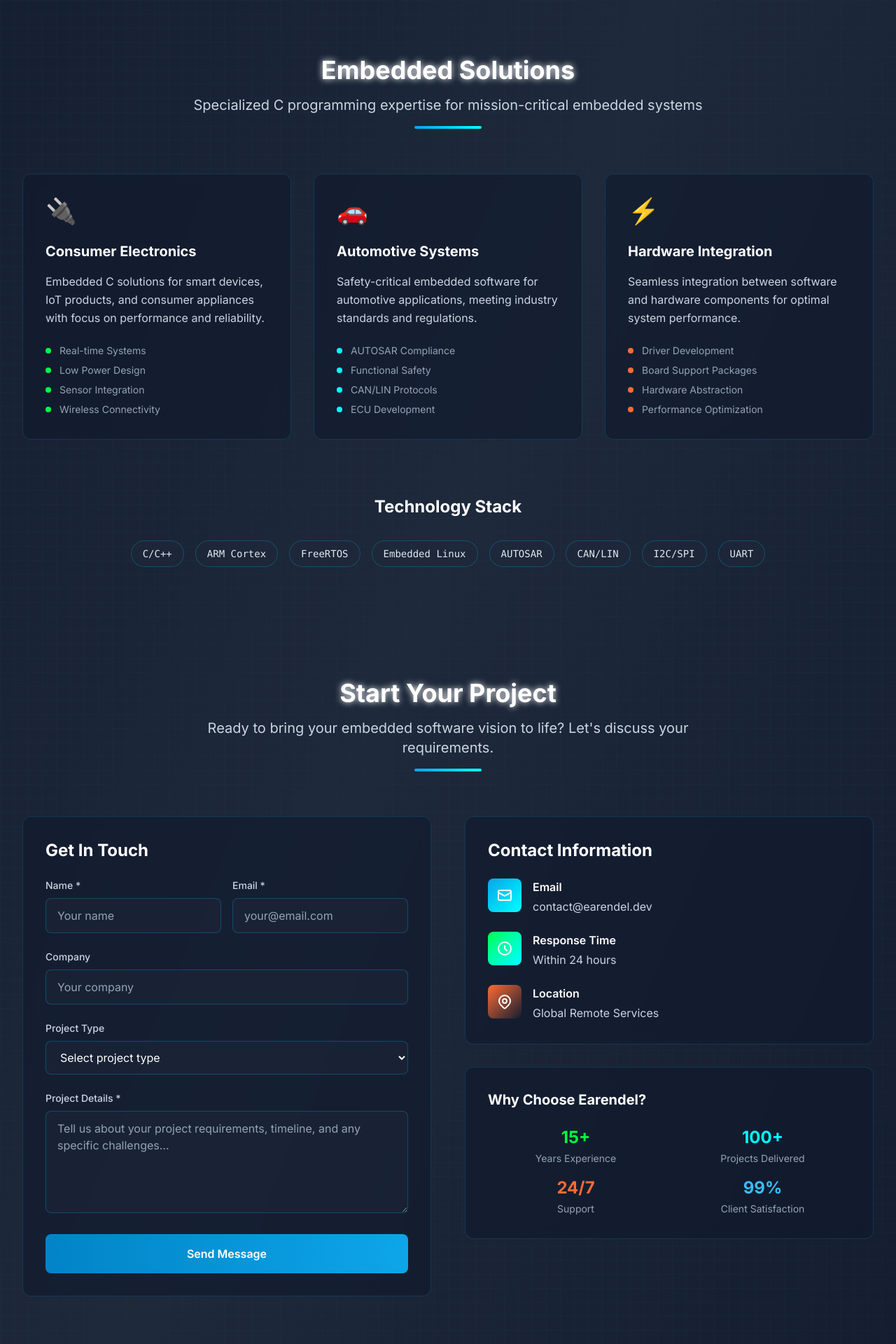
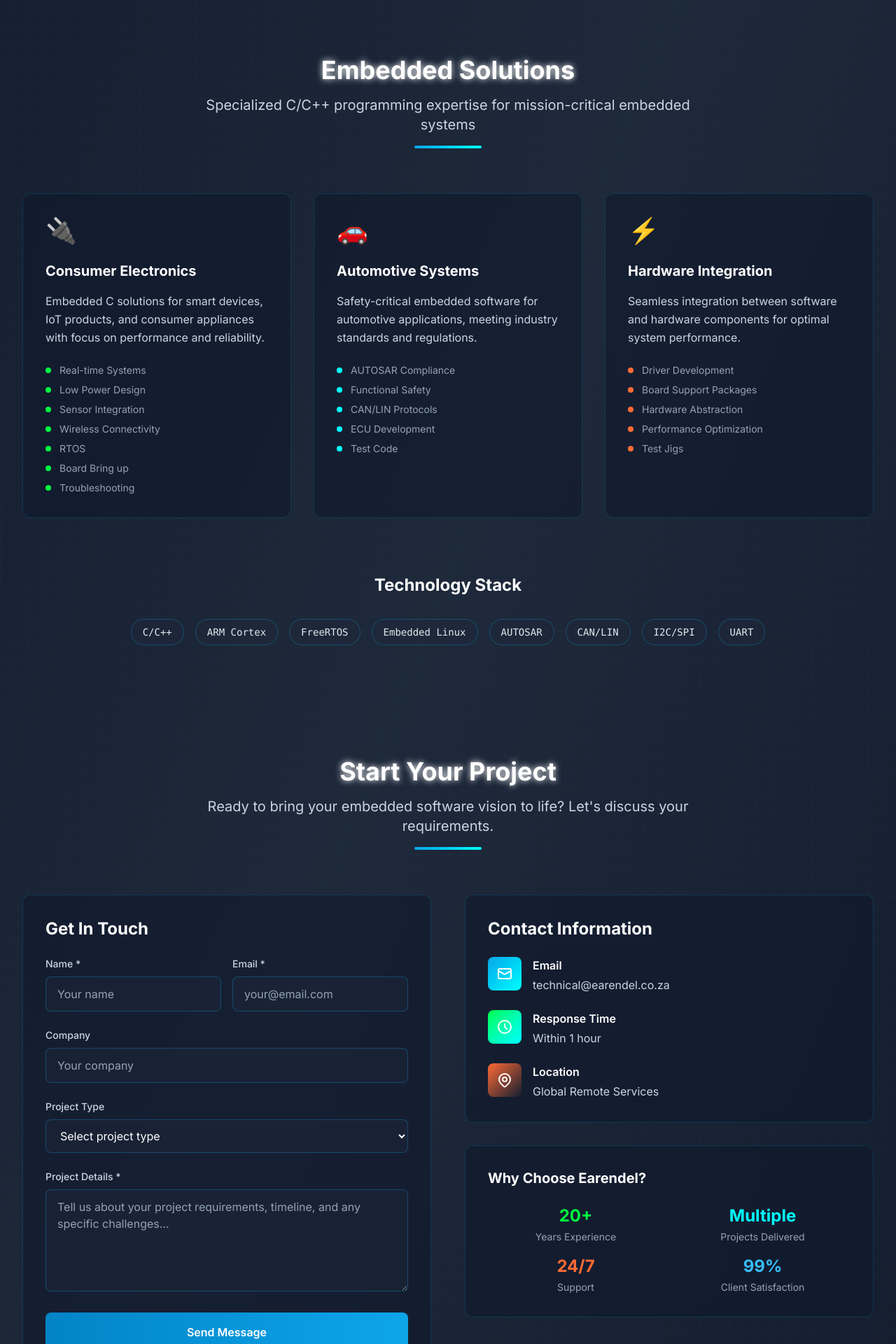
Before and after one commit to kidharb/earendel, a Next.js app: page / in a window 1280 px wide. Shown: the part 800-2720 px from the top of the page at 70% size. Built offline with nearby package versions, Linux system fonts and the light colour scheme.

Commit message:
Made information for speific

```diff
--- a/src/app/layout.tsx
+++ b/src/app/layout.tsx
@@ -6,14 +6,14 @@ const inter = Inter({ subsets: ['latin'] })
 
 export const metadata: Metadata = {
   title: 'Earendel - Embedded Software Solutions',
-  description: 'Professional embedded software development for consumer and automotive applications. Specializing in C programming and hardware integration.',
+  description: 'Professional embedded software development for consumer and automotive applications. Specializing in low level programming and hardware integration.',
   keywords: 'embedded software, C programming, automotive software, consumer electronics, hardware integration, Earendel',
   authors: [{ name: 'Earendel' }],
   viewport: 'width=device-width, initial-scale=1',
   robots: 'index, follow',
   openGraph: {
     title: 'Earendel - Embedded Software Solutions',
-    description: 'Professional embedded software development for consumer and automotive applications.',
+    description: 'Professional embedded software and hardware development for consumer and automotive applications.',
     type: 'website',
     locale: 'en_US',
   },
--- a/src/components/Contact.tsx
+++ b/src/components/Contact.tsx
@@ -151,7 +151,7 @@ export default function Contact() {
                   </div>
                   <div>
                     <h4 className="text-white font-semibold mb-1">Email</h4>
-                    <p className="text-secondary-300">contact@earendel.dev</p>
+                    <p className="text-secondary-300">technical@earendel.co.za</p>
                   </div>
                 </div>
 
@@ -163,7 +163,7 @@ export default function Contact() {
                   </div>
                   <div>
                     <h4 className="text-white font-semibold mb-1">Response Time</h4>
-                    <p className="text-secondary-300">Within 24 hours</p>
+                    <p className="text-secondary-300">Within 1 hour</p>
                   </div>
                 </div>
 
@@ -187,11 +187,11 @@ export default function Contact() {
               <h3 className="text-xl font-bold text-white mb-6">Why Choose Earendel?</h3>
               <div className="grid grid-cols-2 gap-4">
                 <div className="text-center">
-                  <div className="text-2xl font-bold text-tech-green mb-1">15+</div>
+                  <div className="text-2xl font-bold text-tech-green mb-1">20+</div>
                   <div className="text-sm text-secondary-400">Years Experience</div>
                 </div>
                 <div className="text-center">
-                  <div className="text-2xl font-bold text-tech-cyan mb-1">100+</div>
+                  <div className="text-2xl font-bold text-tech-cyan mb-1">Multiple</div>
                   <div className="text-sm text-secondary-400">Projects Delivered</div>
                 </div>
                 <div className="text-center">
--- a/src/components/Hero.tsx
+++ b/src/components/Hero.tsx
@@ -30,7 +30,7 @@ export default function Hero() {
 
           {/* Subtitle */}
           <p className="text-xl md:text-2xl text-secondary-300 mb-8 max-w-3xl mx-auto leading-relaxed">
-            Professional C programming solutions for{' '}
+            Embedded system solutions for{' '}
             <span className="text-tech-green font-semibold">consumer electronics</span> and{' '}
             <span className="text-tech-cyan font-semibold">automotive systems</span>
           </p>
--- a/src/components/Services.tsx
+++ b/src/components/Services.tsx
@@ -3,21 +3,21 @@ export default function Services() {
     {
       title: "Consumer Electronics",
       description: "Embedded C solutions for smart devices, IoT products, and consumer appliances with focus on performance and reliability.",
-      features: ["Real-time Systems", "Low Power Design", "Sensor Integration", "Wireless Connectivity"],
+      features: ["Real-time Systems", "Low Power Design", "Sensor Integration", "Wireless Connectivity", "RTOS", "Board Bring up", "Troubleshooting"],
       icon: "🔌",
       color: "tech-green"
     },
     {
       title: "Automotive Systems",
       description: "Safety-critical embedded software for automotive applications, meeting industry standards and regulations.",
-      features: ["AUTOSAR Compliance", "Functional Safety", "CAN/LIN Protocols", "ECU Development"],
+      features: ["AUTOSAR Compliance", "Functional Safety", "CAN/LIN Protocols", "ECU Development", "Test Code"],
       icon: "🚗",
       color: "tech-cyan"
     },
     {
       title: "Hardware Integration",
       description: "Seamless integration between software and hardware components for optimal system performance.",
-      features: ["Driver Development", "Board Support Packages", "Hardware Abstraction", "Performance Optimization"],
+      features: ["Driver Development", "Board Support Packages", "Hardware Abstraction", "Performance Optimization", "Test Jigs"],
       icon: "⚡",
       color: "tech-orange"
     }
@@ -32,7 +32,7 @@ export default function Services() {
             Embedded Solutions
           </h2>
           <p className="text-xl text-secondary-300 max-w-3xl mx-auto">
-            Specialized C programming expertise for mission-critical embedded systems
+            Specialized C/C++ programming expertise for mission-critical embedded systems
           </p>
           <div className="mt-4 w-24 h-1 bg-gradient-to-r from-primary-500 to-tech-cyan mx-auto rounded-full"></div>
         </div>
```
